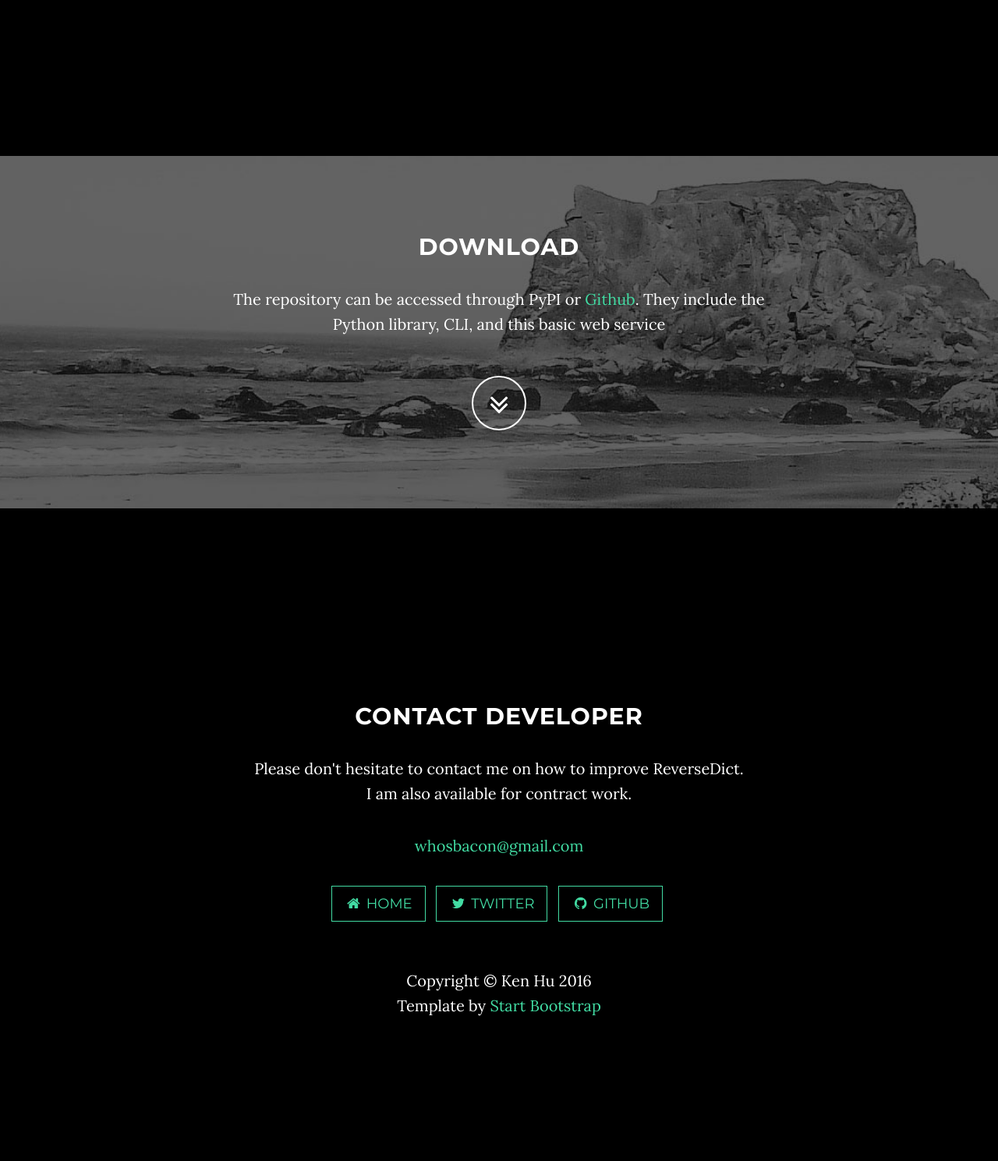
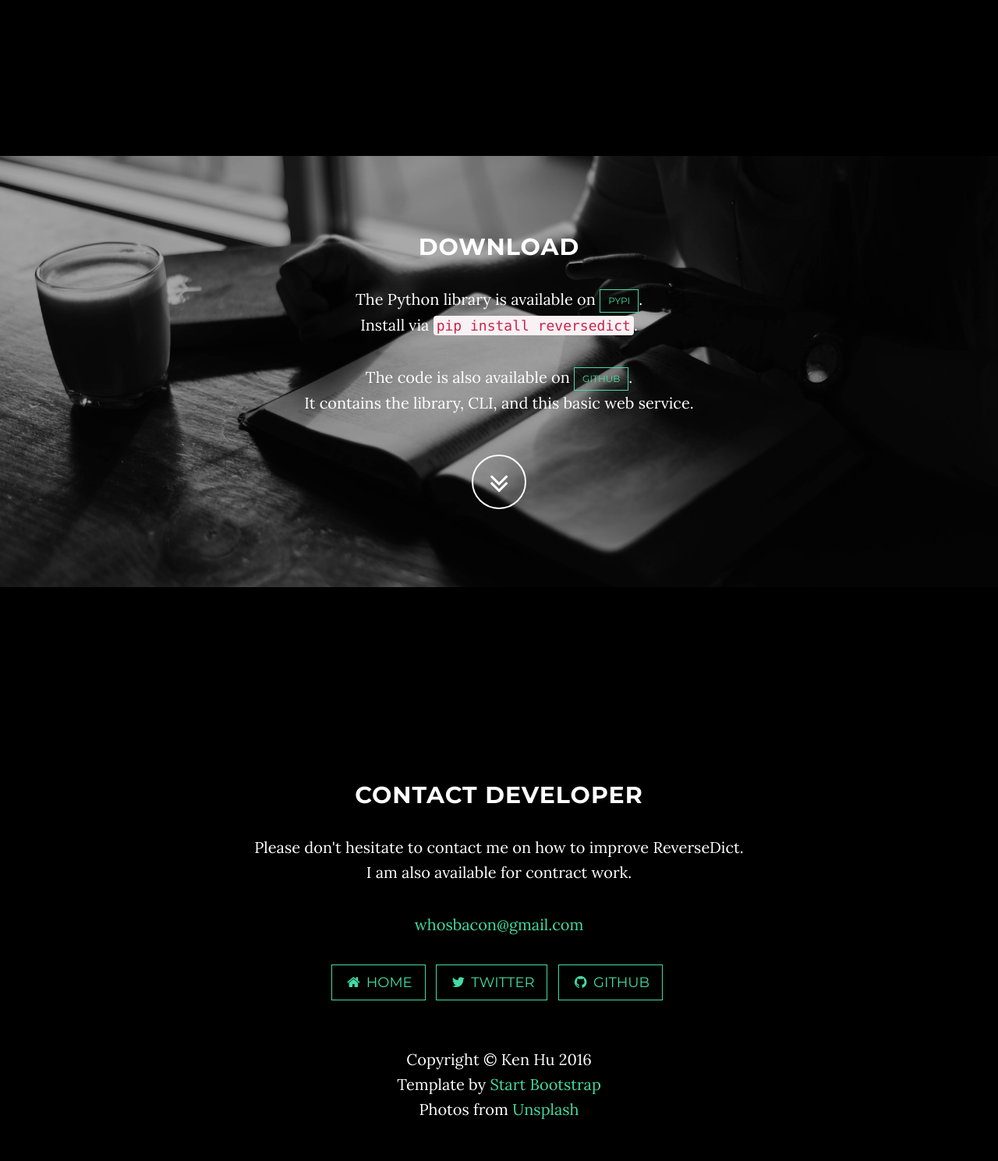
Before and after one commit to whosken/reversedict, a Flask app: page / in a window 1280 px wide. Shown: the part 2081-3570 px from the top of the page at 78% size. Before the commit the page ends 3384 px from the top, so only its background shows below. Run offline with Flask 2, Linux system fonts and the light colour scheme; some libraries are stand-ins or nearby versions.

Commit message:
dress up page

```diff
--- a/static/js/grayscale.js
+++ b/static/js/grayscale.js
@@ -34,154 +34,5 @@ $('.navbar-collapse ul li a').click(function() {
   }
 });
 
-// Google Maps Scripts
-var map = null;
-// When the window has finished loading create our google map below
-google.maps.event.addDomListener(window, 'load', init);
-google.maps.event.addDomListener(window, 'resize', function() {
-    map.setCenter(new google.maps.LatLng(40.6700, -73.9400));
-});
-
 function init() {
-    // Basic options for a simple Google Map
-    // For more options see: https://developers.google.com/maps/documentation/javascript/reference#MapOptions
-    var mapOptions = {
-        // How zoomed in you want the map to start at (always required)
-        zoom: 15,
-
-        // The latitude and longitude to center the map (always required)
-        center: new google.maps.LatLng(40.6700, -73.9400), // New York
-
-        // Disables the default Google Maps UI components
-        disableDefaultUI: true,
-        scrollwheel: false,
-        draggable: false,
-
-        // How you would like to style the map.
-        // This is where you would paste any style found on Snazzy Maps.
-        styles: [{
-            "featureType": "water",
-            "elementType": "geometry",
-            "stylers": [{
-                "color": "#000000"
-            }, {
-                "lightness": 17
-            }]
-        }, {
-            "featureType": "landscape",
-            "elementType": "geometry",
-            "stylers": [{
-                "color": "#000000"
-            }, {
-                "lightness": 20
-            }]
-        }, {
-            "featureType": "road.highway",
-            "elementType": "geometry.fill",
-            "stylers": [{
-                "color": "#000000"
-            }, {
-                "lightness": 17
-            }]
-        }, {
-            "featureType": "road.highway",
-            "elementType": "geometry.stroke",
-            "stylers": [{
-                "color": "#000000"
-            }, {
-                "lightness": 29
-            }, {
-                "weight": 0.2
-            }]
-        }, {
-            "featureType": "road.arterial",
-            "elementType": "geometry",
-            "stylers": [{
-                "color": "#000000"
-            }, {
-                "lightness": 18
-            }]
-        }, {
-            "featureType": "road.local",
-            "elementType": "geometry",
-            "stylers": [{
-                "color": "#000000"
-            }, {
-                "lightness": 16
-            }]
-        }, {
-            "featureType": "poi",
-            "elementType": "geometry",
-            "stylers": [{
-                "color": "#000000"
-            }, {
-                "lightness": 21
-            }]
-        }, {
-            "elementType": "labels.text.stroke",
-            "stylers": [{
-                "visibility": "on"
-            }, {
-                "color": "#000000"
-            }, {
-                "lightness": 16
-            }]
-        }, {
-            "elementType": "labels.text.fill",
-            "stylers": [{
-                "saturation": 36
-            }, {
-                "color": "#000000"
-            }, {
-                "lightness": 40
-            }]
-        }, {
-            "elementType": "labels.icon",
-            "stylers": [{
-                "visibility": "off"
-            }]
-        }, {
-            "featureType": "transit",
-            "elementType": "geometry",
-            "stylers": [{
-                "color": "#000000"
-            }, {
-                "lightness": 19
-            }]
-        }, {
-            "featureType": "administrative",
-            "elementType": "geometry.fill",
-            "stylers": [{
-                "color": "#000000"
-            }, {
-                "lightness": 20
-            }]
-        }, {
-            "featureType": "administrative",
-            "elementType": "geometry.stroke",
-            "stylers": [{
-                "color": "#000000"
-            }, {
-                "lightness": 17
-            }, {
-                "weight": 1.2
-            }]
-        }]
-    };
-
-    // Get the HTML DOM element that will contain your map
-    // We are using a div with id="map" seen below in the <body>
-    var mapElement = document.getElementById('map');
-
-    // Create the Google Map using out element and options defined above
-    map = new google.maps.Map(mapElement, mapOptions);
-
-    // Custom Map Marker Icon - Customize the map-marker.png file to customize your icon
-    var image = 'img/map-marker.png';
-    var myLatLng = new google.maps.LatLng(40.6700, -73.9400);
-    var beachMarker = new google.maps.Marker({
-        position: myLatLng,
-        map: map,
-        icon: image
-    });
 }
--- a/templates/index.html
+++ b/templates/index.html
@@ -149,7 +149,12 @@
             <div class="container">
                 <div class="col-lg-8 col-lg-offset-2">
                     <h2>Download</h2>
-                    <p>The repository can be accessed through PyPI or <a href="https://github.com/whosken/reversedict">Github</a>. They include the Python library, CLI, and this basic web service</p>
+                    <p>
+                        The Python library is available on <a href="https://pypi.python.org/pypi/reversedict/" class="btn btn-default btn-sm">PyPI</a>. <br/>Install via <code>pip install reversedict</code>.
+                    </p>
+                    <p>
+                        The code is also available on <a href="https://github.com/whosken/reversedict" class="btn btn-default btn-sm">Github</a>. <br/>It contains the library, CLI, and this basic web service.
+                    </p>
                     <a href="#contact" class="btn btn-circle page-scroll">
                         <i class="fa fa-angle-double-down animated"></i>
                     </a>
@@ -186,6 +191,7 @@
         <div class="container text-center">
             <p>Copyright &copy; Ken Hu 2016</p>
             <p>Template by <a href="http://startbootstrap.com/">Start Bootstrap</a></p>
+            <p>Photos from <a href="https://unsplash.com/">Unsplash</a></p>
         </div>
     </footer>
 
```
Also changed, not shown: static/img/downloads-bg.jpg, static/img/map-marker.png (deleted), 1 other file.
